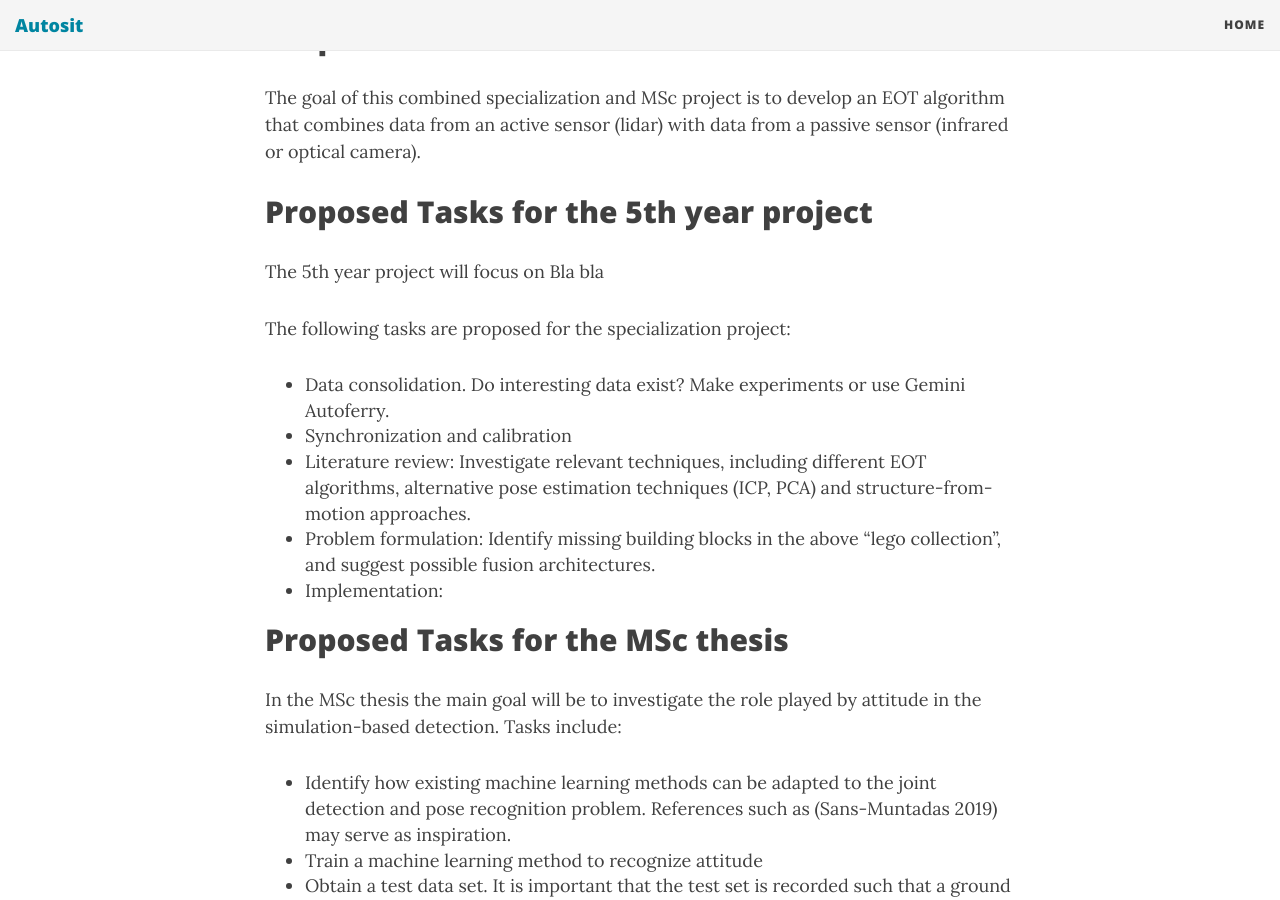
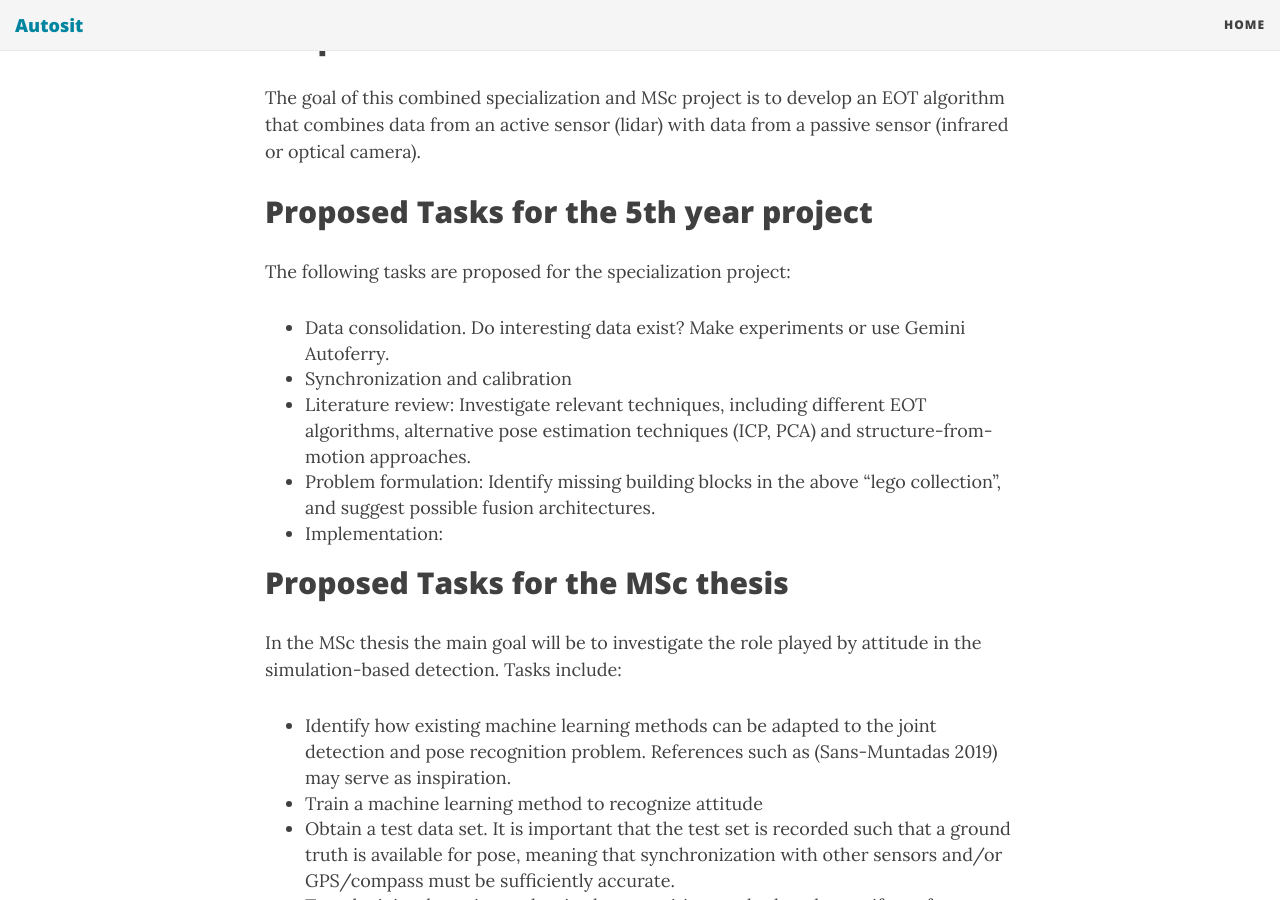
Before and after one commit to autosit/autosit.github.io, a Jekyll site: the page built from _posts/2020-04-08-multisensor-eot.md, in a window 1280 px wide and 900 px high, scrolled down 1482 px. Built offline with Jekyll 4.4.1, drawn with Linux system fonts in a browser that asks for light colours; nearby versions of some CDN libraries.

Commit message:
added multisensor eot project 7

```diff
--- a/_posts/2020-04-08-multisensor-eot.md
+++ b/_posts/2020-04-08-multisensor-eot.md
@@ -29,8 +29,6 @@
 
 
 ## Proposed Tasks for the 5th year project
-
-The 5th year project will focus on Bla bla
 
 The following tasks are proposed for the specialization project:
 
```
